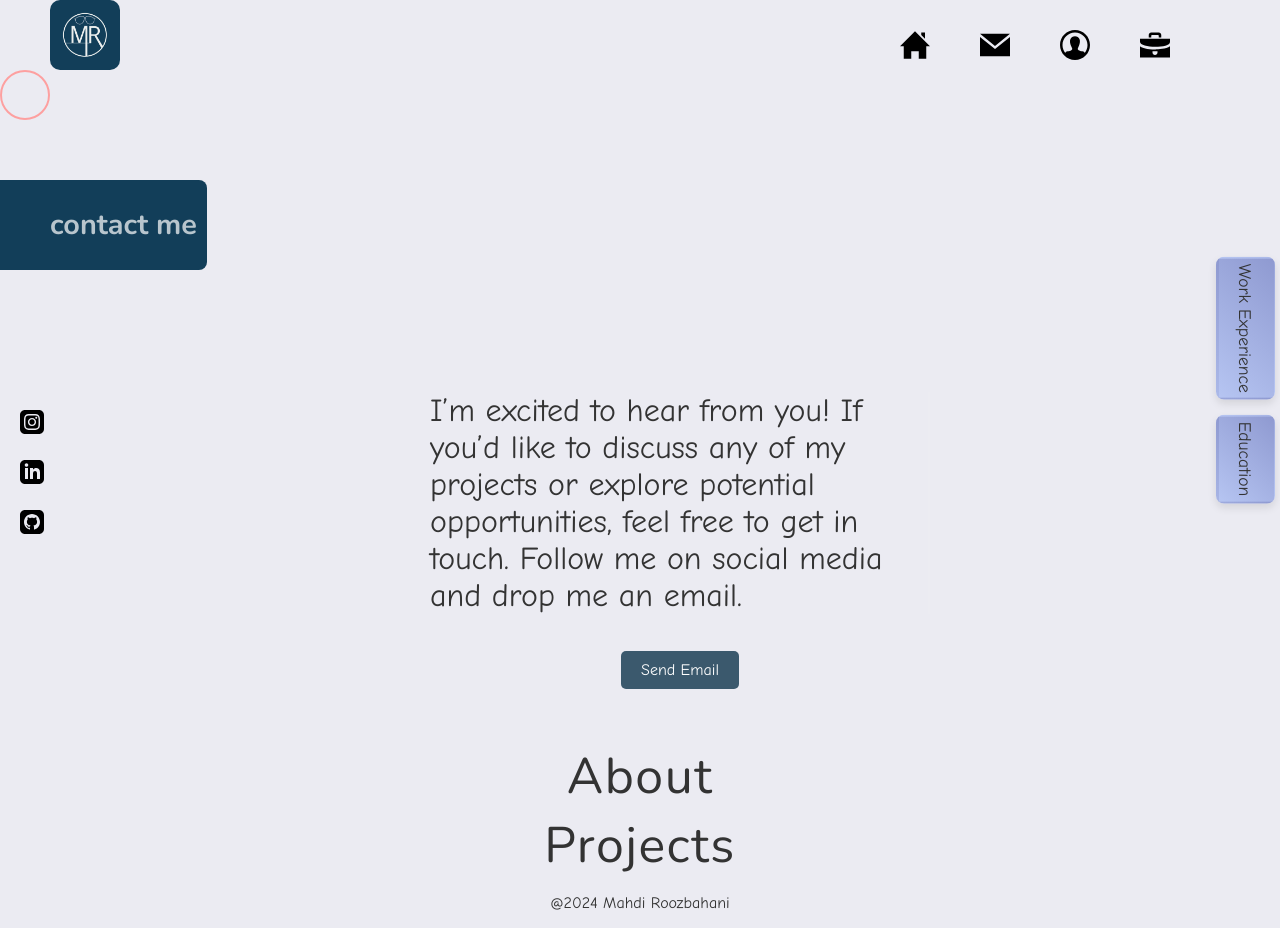
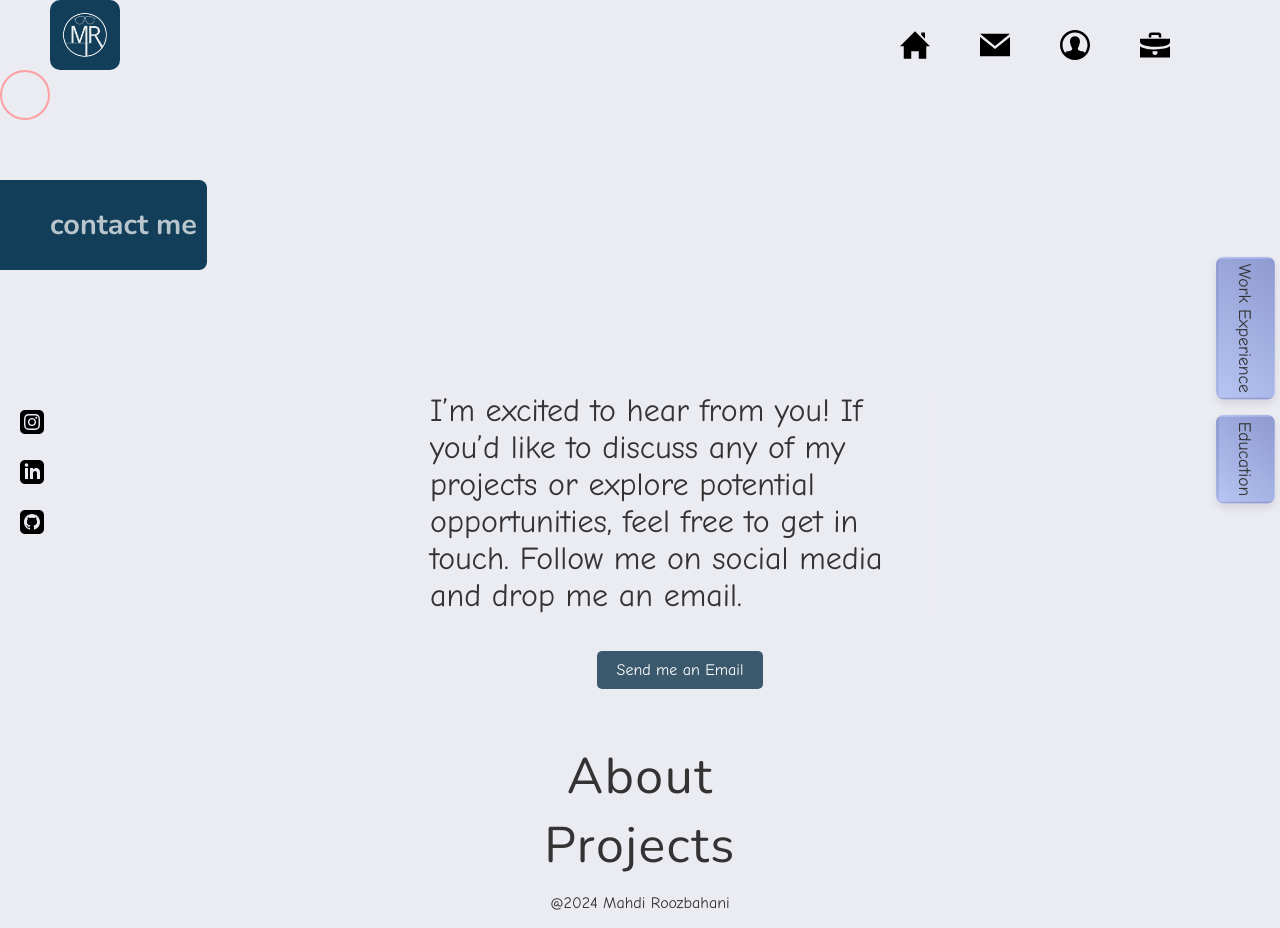
Before and after one commit to coder-mahdi/mahdi-roozbahani-portfolio, a React (Vite) app: page /contact in a window 1280 px wide. Built offline with nearby package versions, Linux system fonts and the light colour scheme.

Commit message:
added content on contact page

```diff
--- a/src/components/Contact.jsx
+++ b/src/components/Contact.jsx
@@ -26,7 +26,7 @@ function Contact() {
           <TypewriterText text={contactData.welcomeMessage} />
           <div className="email-button-wrapper">
             <a href="mailto:hello@mahdiroozbahani.com" className="email-button">
-              Send Email
+             Send me an Email
             </a>
           </div>
         </section>
```
Also changed, not shown: 1 other file (tests, documents, lock files or other folders).
